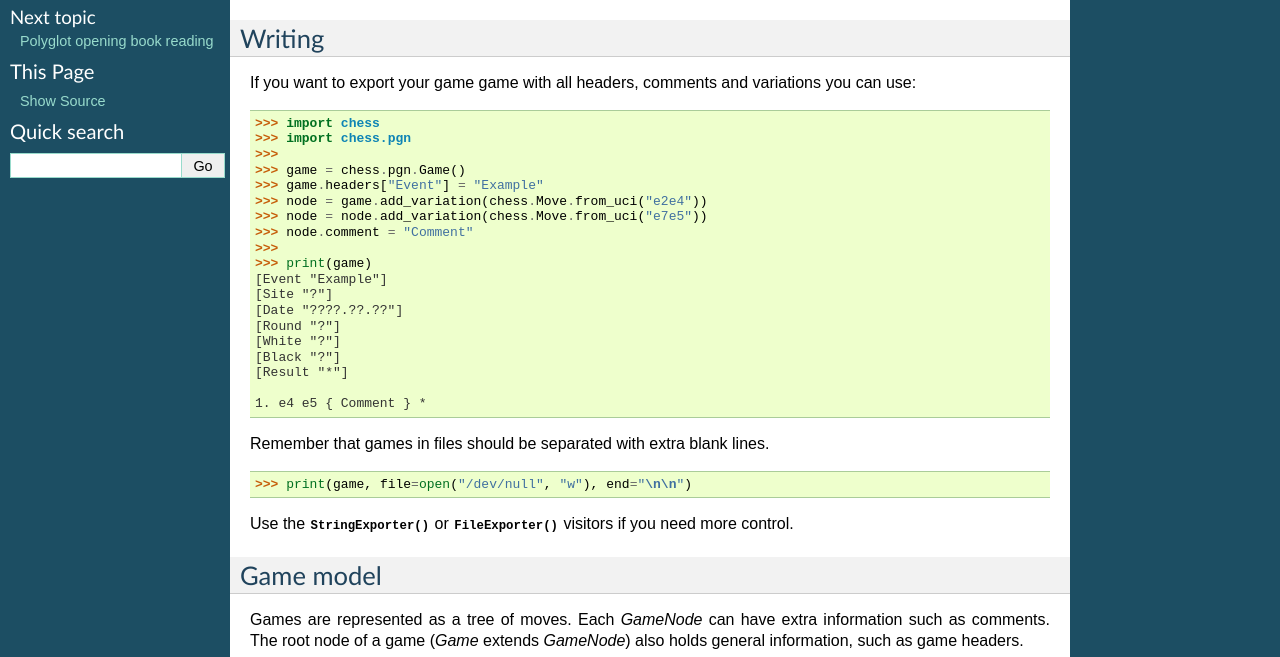
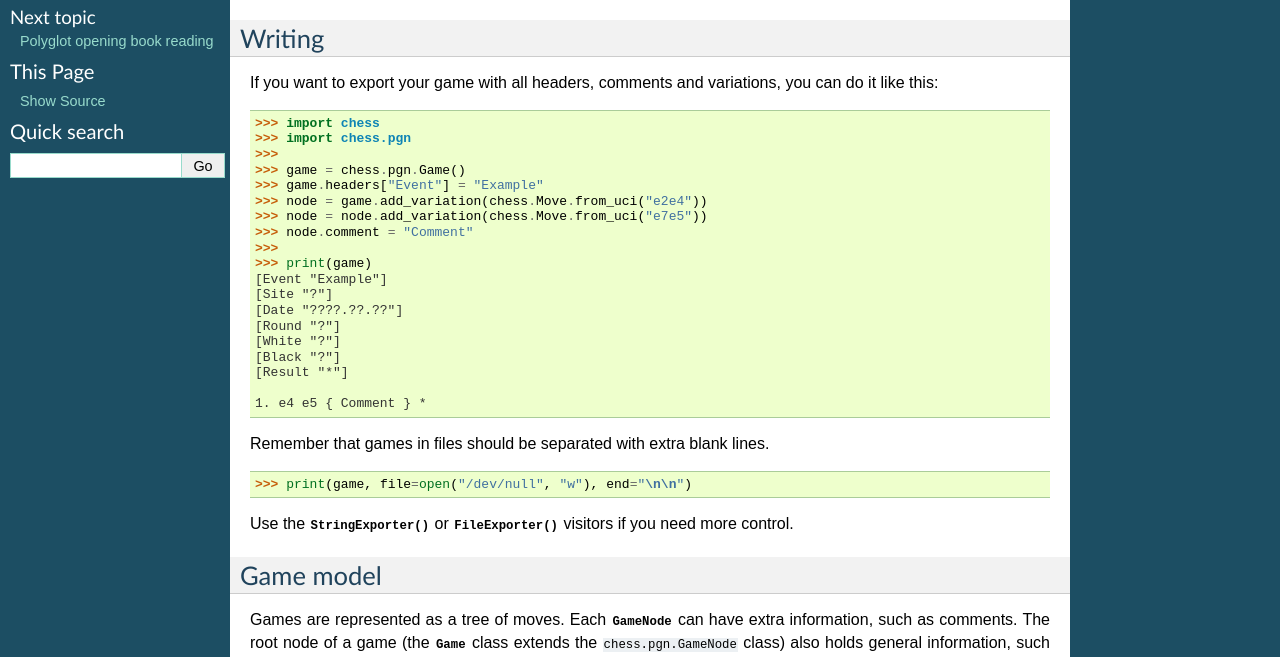
Before and after one commit to niklasf/python-chess, a Sphinx documentation site: the page built from docs/pgn.rst, in a window 1280 px wide and 1400 px high. Shown: the part 243-900 px from the top of the window. Built offline with Sphinx 7.4.7, drawn with Linux system fonts in a browser that asks for light colours; cross-references to code outside the pages are shown as plain code; some of the changed text lies outside the part shown.

Commit message:
Update pgn.rst
I had to fix this as well.

```diff
--- a/docs/pgn.rst
+++ b/docs/pgn.rst
@@ -9,8 +9,8 @@
 Writing
 -------
 
-If you want to export your game game with all headers, comments and variations
-you can use:
+If you want to export your game with all headers, comments and variations,
+you can do it like this:
 
 >>> import chess
 >>> import chess.pgn
@@ -42,17 +42,17 @@
 Game model
 ----------
 
-Games are represented as a tree of moves. Each `GameNode` can have extra
-information such as comments. The root node of a game
-(`Game` extends `GameNode`) also holds general information, such as game
-headers.
+Games are represented as a tree of moves. Each :class:`~chess.pgn.GameNode` can have extra
+information, such as comments. The root node of a game
+(the :class:`~chess.pgn.Game` class extends the :chess:`~chess.pgn.GameNode` class) also
+holds general information, such as game headers.
 
 .. autoclass:: chess.pgn.Game
     :members:
 
     .. py:attribute:: headers
 
-        A :class:`collections.OrderedDict()` of game headers. By default the
+        A :class:`collections.OrderedDict` class of game headers. By default, the
         following 7 headers are provided:
 
         >>> import chess.pgn
@@ -106,8 +106,9 @@
         :annotation: = ''
 
         A comment for the start of a variation. Only nodes that
-        actually start a variation (`starts_variation()`) can have a starting
-        comment. The root node can not have a starting comment.
+        actually start a variation (:func:`~chess.pgn.GameNode.starts_variation()`
+        checks this) can have a starting comment. The root node can not have
+        a starting comment.
 
     .. py:attribute:: variations
 
@@ -116,7 +117,7 @@
 Visitors
 --------
 
-Visitors are an advanced concept for game tree traversal.
+Visitors are an advanced concept for game-tree traversal.
 
 .. autoclass:: chess.pgn.BaseVisitor
     :members:
@@ -137,7 +138,7 @@
 
 Numeric anotation glyphs describe moves and positions using standardized codes
 that are understood by many chess programs. During PGN parsing, annotations
-like ``!``, ``?``, ``!!``, etc. are also converted to NAGs.
+like ``!``, ``?``, ``!!``, etc., are also converted to NAGs.
 
 .. autodata:: chess.pgn.NAG_GOOD_MOVE
 .. autodata:: chess.pgn.NAG_MISTAKE
```
Also changed, not shown: other parts of docs/pgn.rst (+2 -2 lines).
